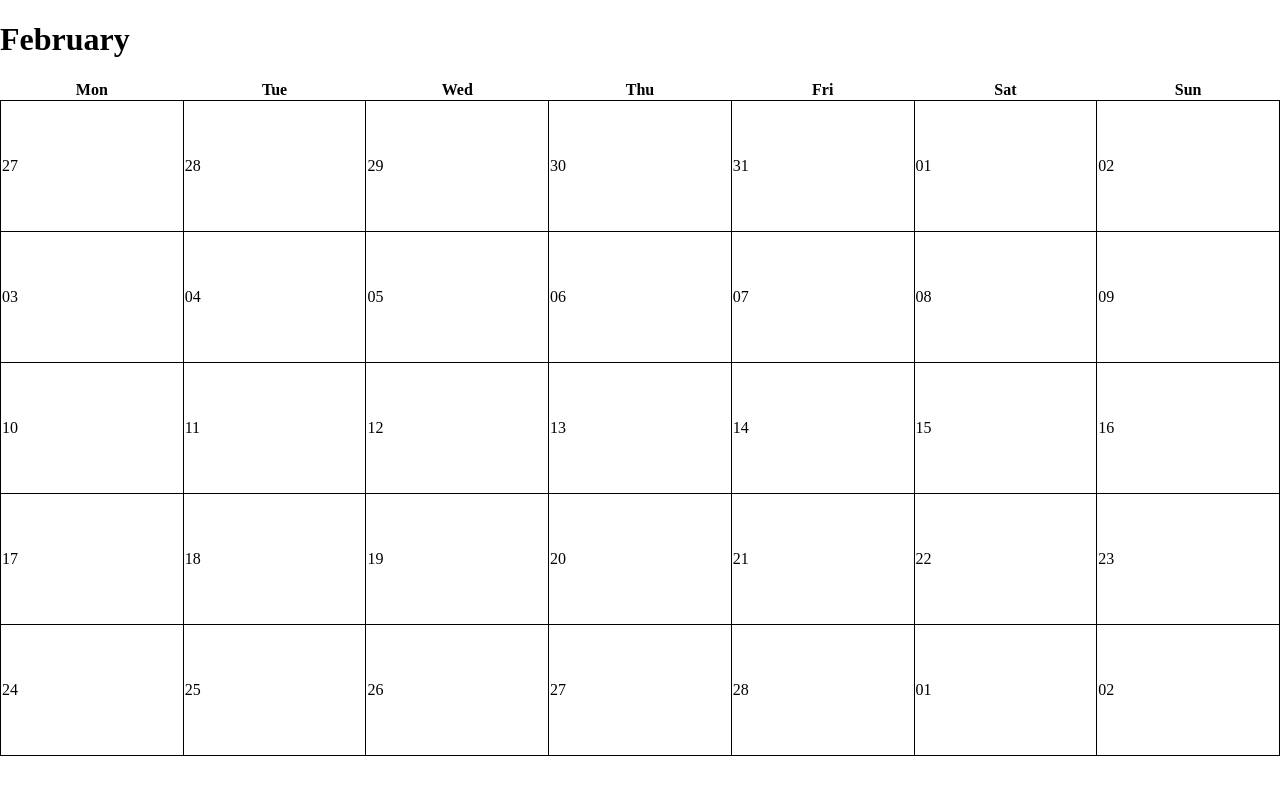
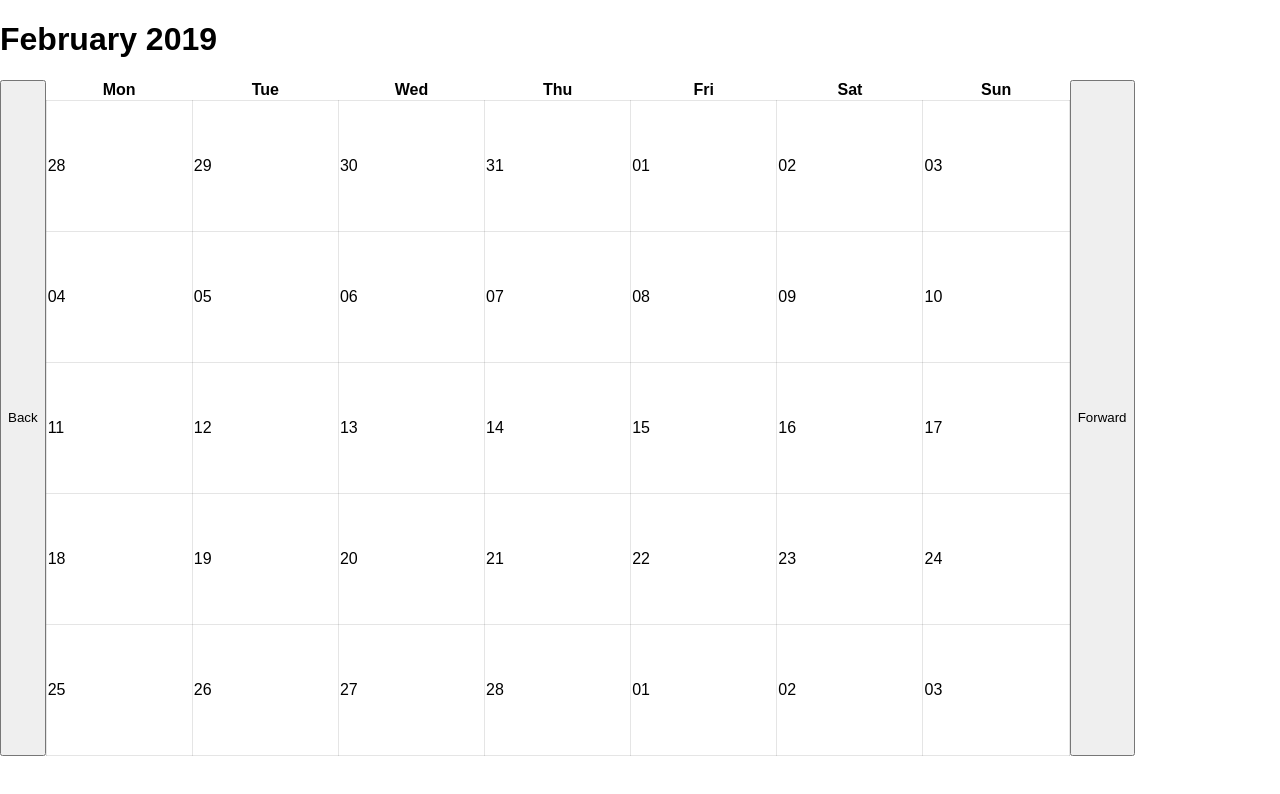
Before and after one commit to buyfn/calendar, a React app: page / in a window 1280 px wide. Shown: the top 794 px of the page. Built offline with nearby package versions, Linux system fonts and the light colour scheme; the HTML template or start-up script is replaced by a standard one.

Commit message:
implement month scrolling

```diff
--- a/src/components/Calendar.css
+++ b/src/components/Calendar.css
@@ -1,11 +1,15 @@
-.calendar {
+.month-table {
     border-collapse: collapse;
     min-width: 400px;
-    width: 100%;
+    width: 80%;
     table-layout: fixed;
 }
 
 .day-cell {
-    border: 1px solid black;
+    border: 1px solid rgba(0, 0, 0, 0.1);
     height: 10vw;
 }
+
+.calendar-wrapper {
+    display: flex;
+}
--- a/src/components/Calendar.jsx
+++ b/src/components/Calendar.jsx
@@ -1,20 +1,20 @@
-import React from 'react';
+import React, { useState } from 'react';
 import {
   format,
-  startOfWeek,
-  endOfWeek,
   eachDay,
   startOfMonth,
   endOfMonth,
   compareAsc,
   addWeeks,
+  addMonths,
+  startOfISOWeek,
+  endOfISOWeek,
 } from 'date-fns';
 
 import './Calendar.css';
 
-class Calendar extends React.Component {
-  static renderMonthHeader() {
-    return (
+const Calendar = () => {
+  const renderMonthHeader = () => (
     <tr>
       <th>Mon</th>
       <th>Tue</th>
@@ -25,22 +25,21 @@ class Calendar extends React.Component {
       <th>Sun</th>
     </tr>
   );
-  }
 
-  static renderDayCell(date) {
+  const renderDayCell = (date) => {
     const dateString = format(date, 'DD');
 
     return (
       <td className="day-cell">{dateString}</td>
     );
-  }
+  };
 
-  static generateWeekStartDates(date) {
+  const generateWeekStartDates = (date) => {
     const monthStart = startOfMonth(date);
     const monthEnd = endOfMonth(date);
 
     const iter = (acc, currentDate) => {
-      if (compareAsc(startOfWeek(currentDate), monthEnd) === 1) {
+      if (compareAsc(startOfISOWeek(currentDate), monthEnd) === 1) {
         return acc;
       }
 
@@ -49,48 +48,56 @@ class Calendar extends React.Component {
     };
 
     return (iter([], monthStart));
-  }
+  };
 
-  static renderWeek(date) {
-    const first = startOfWeek(date);
-    const last = endOfWeek(date);
+  const renderWeek = (date) => {
+    const first = startOfISOWeek(date);
+    const last = endOfISOWeek(date);
 
     const days = eachDay(first, last);
 
     return (
       <tr className="week">
-        {days.map(Calendar.renderDayCell)}
+        {days.map(renderDayCell)}
       </tr>
     );
-  }
+  };
 
-  constructor(props) {
-    super(props);
-    this.state = {
-      currentDate: new Date(),
+  const [currentDate, setCurrentDate] = useState(new Date());
+
+  const weekStartDates = generateWeekStartDates(currentDate);
+
+  const setToPrevMonth = () => {
+    const prevMonth = addMonths(startOfMonth(currentDate), -1);
+    setCurrentDate(prevMonth);
   };
-  }
-
-  render() {
-    const { currentDate } = this.state;
-
-    const weekStartDates = Calendar.generateWeekStartDates(currentDate);
+  const setToNextMonth = () => {
+    const prevMonth = addMonths(startOfMonth(currentDate), 1);
+    setCurrentDate(prevMonth);
+  };
 
   return (
     <div>
-        <h1>{format(currentDate, 'MMMM')}</h1>
+      <h1>{format(currentDate, 'MMMM YYYY')}</h1>
 
       <div className="calendar-wrapper">
-          <table className="calendar">
+        <button type="button" onClick={setToPrevMonth}>
+          Back
+        </button>
+
+        <table className="month-table">
           <tbody>
-              {Calendar.renderMonthHeader()}
-              {weekStartDates.map(Calendar.renderWeek)}
+            {renderMonthHeader()}
+            {weekStartDates.map(renderWeek)}
           </tbody>
         </table>
+
+        <button type="button" onClick={setToNextMonth}>
+          Forward
+        </button>
       </div>
     </div>
   );
-  }
-}
+};
 
 export default Calendar;
--- a/src/index.css
+++ b/src/index.css
@@ -1,4 +1,5 @@
 body {
     margin: 0;
     padding: 0;
+    font-family: sans-serif;
 }
```
Lines whose indentation alone changed are shown as unchanged.
